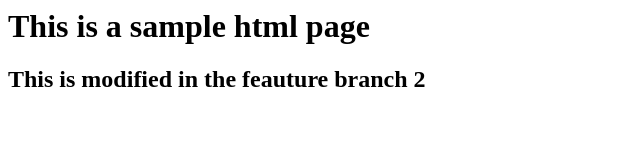
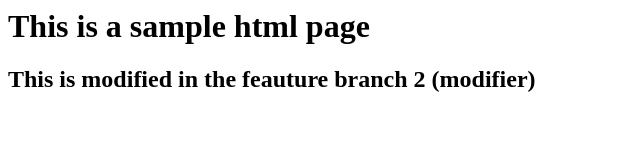
Before and after one commit to Harshavardhan05-in/localrepo, a plain HTML site: page index.html in a window 1280 px wide. Shown: the whole page, without its empty margins (0-640 px from the left). Drawn offline with Linux system fonts and the light colour scheme.

Commit message:
added Modifier

```diff
--- a/index.html
+++ b/index.html
@@ -1,2 +1,2 @@
 <h1> This is a sample html page</h1>
-<h2> This is modified in the feauture branch 2</h2>
+<h2> This is modified in the feauture branch 2 (modifier) </h2>
```
